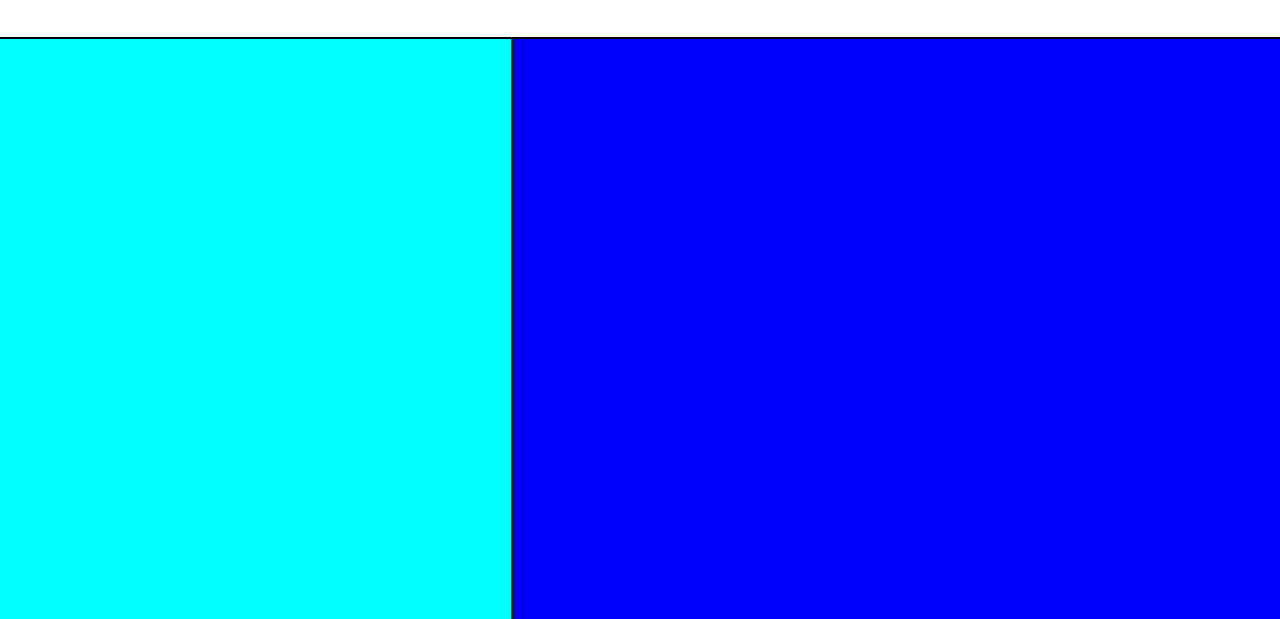
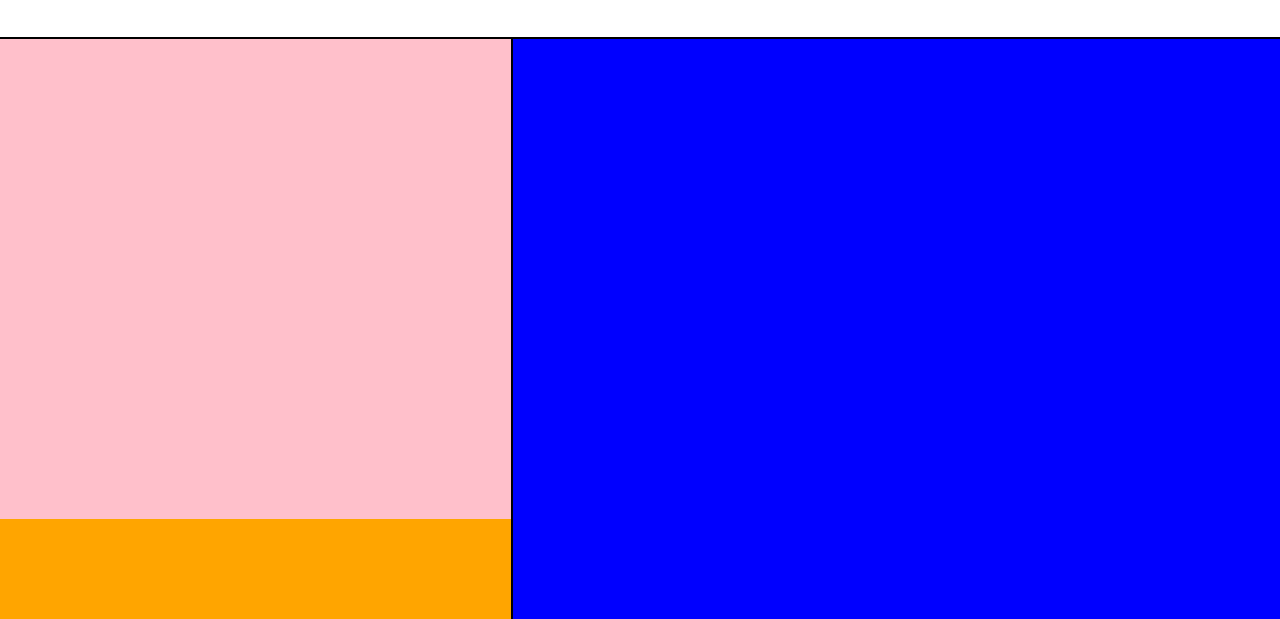
Before and after one commit to AyakoNaganeyama/profile-cv, a plain HTML site: page index.html in a window 1280 px wide. Shown: the part 181-800 px from the top of the page. Drawn offline with Linux system fonts and the light colour scheme.

Commit message:
decided the structure of left side

```diff
--- a/index.html
+++ b/index.html
@@ -4,6 +4,11 @@
     <meta charset="UTF-8" />
     <meta name="viewport" content="width=device-width, initial-scale=1.0" />
     <title>Document</title>
+    <style>
+      .left {
+        height: 30%;
+      }
+    </style>
   </head>
   <header>
     <h1 style="font-size: 60px">Ayako <br />Naganeyama</h1>
@@ -11,9 +16,11 @@
   <body style="padding: 0; margin: 0">
     <section style="border-top: 2px solid black">
       <div style="height: 200vh; background-color: pink; display: flex">
-        <div
-          style="width: 40%; background-color: aqua; flex-direction: column"
-        ></div>
+        <div style="width: 40%; background-color: aqua; flex-direction: column">
+          <div class="left" style="background-color: pink"></div>
+          <div class="left" style="background-color: orange"></div>
+          <div style="background-color: khaki; height: 40%"></div>
+        </div>
         <div
           style="
             width: 60%;
```
